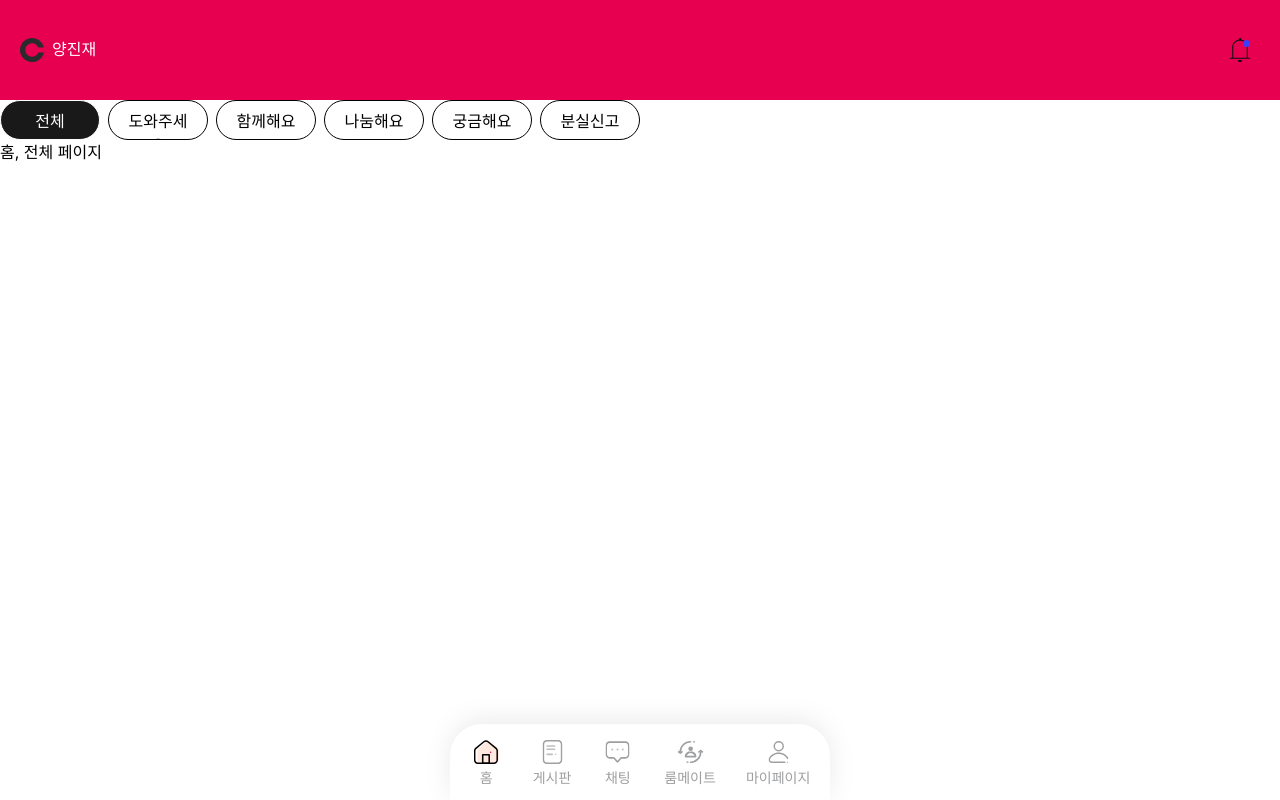
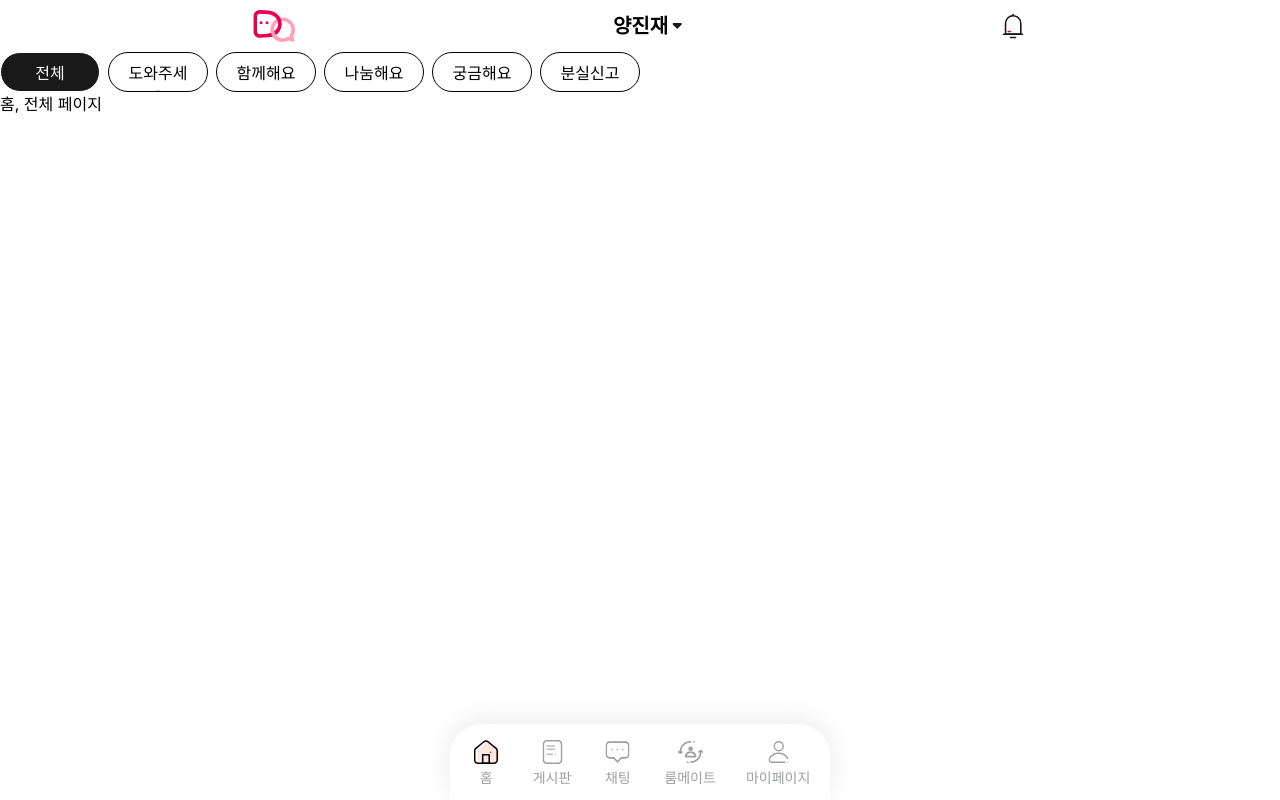
Before and after one commit to dormitoryFamilies/fe-project, a Next.js app in the folder dormitory-families-fe/: page /board in a window 1280 px wide. Built offline with nearby package versions, Linux system fonts and the light colour scheme.

Commit message:
feature: header 퍼블리싱
header 퍼블리싱 완료했습니다.

```diff
--- a/dormitory-families-fe/src/components/common/Header.tsx
+++ b/dormitory-families-fe/src/components/common/Header.tsx
@@ -1,44 +1,145 @@
 import React from 'react';
 
-export default function Header() {
+const Header = () =>{
     return (
-        <header className="
-            flex
-            justify-between
-            items-center
-            px-[1.25rem]
-            py-[0.25rem]
-            bg-primary
-            h-[100px]
-            ">
-            <div className="flex gap-x-2">
+            <header className="flex items-center justify-evenly gap-x-16">
                 <Logo/>
-                <div className="text-white">양진재</div>
-            </div>
-            <AlarmIcon/>
-        </header>
+                <div className="flex items-center gap-x-1">
+                    <div className="text-h2 font-bold">양진재</div>
+                    <DropDownIcon/>
+                </div>
+                <AlarmIcon/>
+            </header>
     );
 }
 
+export default Header;
+
 function Logo(props: React.SVGProps<SVGSVGElement>) {
     return (
-        <svg width={24} height={26} fill="none" xmlns="http://www.w3.org/2000/svg" {...props}>
-            <path
-                d="M18.337 15.454c-.984 2.495-3.412 4.27-6.253 4.27-3.709 0-6.724-3.017-6.724-6.721s3.015-6.721 6.724-6.721c2.84 0 5.272 1.772 6.253 4.27h5.577C22.775 5.061 17.904.924 12.08.924 5.42.924 0 6.34 0 13c0 6.659 5.42 12.076 12.081 12.076 5.823 0 10.694-4.137 11.83-9.625h-5.577l.003.003z"
-                fill="#2B2B2B"
-            />
+        <svg
+            width={55}
+            height={52}
+            fill="none"
+            xmlns="http://www.w3.org/2000/svg"
+            {...props}
+        >
+            <g clipPath="url(#prefix__clip0_922_2352)">
+                <path
+                    d="M35.772 42c-6.787 0-12.308-5.521-12.308-12.309 0-6.787 5.521-12.308 12.308-12.308 6.788 0 12.31 5.521 12.31 12.308a12.25 12.25 0 01-1.653 6.162l.823 3.564a1.826 1.826 0 01-2.314 2.156l-3.362-1.029A12.279 12.279 0 0135.771 42h.001zm0-20.967c-4.774 0-8.657 3.884-8.657 8.657s3.885 8.657 8.657 8.657a8.626 8.626 0 004.604-1.327c.45-.282 1-.356 1.507-.2l1.1.335-.282-1.217a1.827 1.827 0 01.263-1.428 8.613 8.613 0 001.464-4.819c0-4.774-3.884-8.657-8.657-8.657h.001z"
+                    fill="#FFA2B8"
+                />
+                <path
+                    d="M12.84 13.652c.055 0 .11 0 .166.005l8.062.506c2.78.174 5.344 1.283 7.22 3.122 1.829 1.793 2.837 4.15 2.837 6.635 0 2.486-1.007 4.844-2.836 6.635-1.876 1.84-4.44 2.949-7.221 3.123l-8.062.506a2.547 2.547 0 01-.168.005c-1.485 0-2.837-1.295-2.837-2.718V16.37c0-1.423 1.352-2.718 2.837-2.718M12.84 10C9.32 10 6.35 12.946 6.35 16.37v15.102c0 3.424 2.97 6.37 6.49 6.37a6.1 6.1 0 00.395-.012l8.062-.507c7.488-.47 13.48-6.153 13.48-13.401 0-7.25-5.992-12.934-13.48-13.404l-8.062-.506a6.172 6.172 0 00-.396-.012z"
+                    fill="#E70050"
+                />
+                <mask
+                    id="prefix__a"
+                    style={{
+                        maskType: "luminance",
+                    }}
+                    maskUnits="userSpaceOnUse"
+                    x={19}
+                    y={27}
+                    width={17}
+                    height={12}
+                >
+                    <path
+                        d="M35.687 34.851c-2.436 2.794-6.168 3.938-9.81 3.386-3.888-.587-8.871-1.282-6.034-5.882 2.683-4.347 13.96-8.392 15.844 2.495-2.436 2.794-1.883-10.887 0 0v.001z"
+                        fill="#fff"
+                    />
+                </mask>
+                <g mask="url(#prefix__a)">
+                    <path
+                        d="M12.84 13.652c.055 0 .11 0 .166.005l8.062.506c2.78.174 5.344 1.283 7.22 3.122 1.829 1.793 2.837 4.15 2.837 6.635 0 2.486-1.007 4.844-2.836 6.635-1.876 1.84-4.44 2.949-7.221 3.123l-8.062.506a2.547 2.547 0 01-.168.005c-1.485 0-2.837-1.295-2.837-2.718V16.37c0-1.423 1.352-2.718 2.837-2.718M12.84 10C9.32 10 6.35 12.946 6.35 16.37v15.102c0 3.424 2.97 6.37 6.49 6.37a6.1 6.1 0 00.395-.012l8.062-.507c7.488-.47 13.48-6.153 13.48-13.401 0-7.25-5.992-12.934-13.48-13.404l-8.062-.506a6.172 6.172 0 00-.396-.012z"
+                        fill="#E70050"
+                    />
+                    <path
+                        d="M35.772 42c-6.787 0-12.308-5.521-12.308-12.309 0-6.787 5.521-12.308 12.308-12.308 6.788 0 12.31 5.521 12.31 12.308a12.25 12.25 0 01-1.653 6.162l.823 3.564a1.826 1.826 0 01-2.314 2.156l-3.362-1.029A12.279 12.279 0 0135.771 42h.001zm0-20.967c-4.774 0-8.657 3.884-8.657 8.657s3.885 8.657 8.657 8.657a8.626 8.626 0 004.604-1.327c.45-.282 1-.356 1.507-.2l1.1.335-.282-1.217a1.827 1.827 0 01.263-1.428 8.613 8.613 0 001.464-4.819c0-4.774-3.884-8.657-8.657-8.657h.001z"
+                        fill="#FFA2B8"
+                    />
+                </g>
+                <path
+                    d="M14.075 24.176a1.522 1.522 0 100-3.043 1.522 1.522 0 000 3.043zM19.988 24.176a1.522 1.522 0 100-3.043 1.522 1.522 0 000 3.043z"
+                    fill="#E70050"
+                />
+            </g>
+            <defs>
+                <clipPath id="prefix__clip0_922_2352">
+                    <path
+                        fill="#fff"
+                        transform="translate(6.35 10)"
+                        d="M0 0h41.732v32H0z"
+                    />
+                </clipPath>
+            </defs>
         </svg>
     );
 }
 
 function AlarmIcon(props: React.SVGProps<SVGSVGElement>) {
     return (
-        <svg width={40} height={40} fill="none" xmlns="http://www.w3.org/2000/svg" {...props}>
+        <svg
+            width={40}
+            height={40}
+            fill="none"
+            xmlns="http://www.w3.org/2000/svg"
+            {...props}
+        >
             <path
-                d="M10 28.648v-.939h2.239V16.715c0-1.72.615-3.229 1.847-4.525 1.231-1.296 2.78-2.09 4.645-2.38v-.67c0-.317.123-.586.37-.808A1.29 1.29 0 0119.995 8c.35 0 .65.11.9.332.248.222.373.491.373.808v.67c1.865.29 3.414 1.084 4.645 2.38 1.231 1.296 1.847 2.804 1.847 4.525V27.71H30v.939H10zM19.993 32c-.617 0-1.143-.197-1.579-.59-.435-.395-.653-.868-.653-1.421h4.478c0 .558-.22 1.033-.66 1.424-.44.392-.968.587-1.586.587zm-6.71-4.29h13.433V16.715c0-1.676-.653-3.1-1.959-4.274-1.306-1.173-2.891-1.76-4.757-1.76-1.866 0-3.451.587-4.758 1.76-1.305 1.173-1.958 2.598-1.958 4.274V27.71z"
-                fill="#0D0E10"
+                d="M12.532 17.389a7.633 7.633 0 0115.266 0v10.767H12.532V17.389z"
+                stroke="#191919"
+                strokeWidth={1.6}
             />
-            <rect x={23} y={10} width={7} height={7} rx={3.5} fill="#3B3DFF" />
+            <rect
+                x={9.762}
+                y={27.389}
+                width={20.491}
+                height={1.6}
+                rx={0.8}
+                fill="#191919"
+            />
+            <rect
+                x={16.776}
+                y={30.724}
+                width={6.463}
+                height={1.6}
+                rx={0.8}
+                fill="#191919"
+            />
+            <rect
+                x={14.403}
+                y={24.724}
+                width={3.861}
+                height={1.537}
+                rx={0.768}
+                fill="#E70050"
+            />
+            <rect
+                x={20.807}
+                y={7.676}
+                width={2.56}
+                height={1.6}
+                rx={0.8}
+                transform="rotate(90 20.807 7.676)"
+                fill="#191919"
+            />
         </svg>
     );
 }
+function DropDownIcon(props: React.SVGProps<SVGSVGElement>) {
+    return (
+        <svg
+            width={10}
+            height={6}
+            fill="none"
+            xmlns="http://www.w3.org/2000/svg"
+            {...props}
+        >
+            <path
+                d="M4.509 5.293L.923 1.707C.293 1.077.74 0 1.63 0h7.172c.89 0 1.337 1.077.707 1.707L5.923 5.293a1 1 0 01-1.414 0z"
+                fill="#191919"
+            />
+        </svg>
+    );
+}
```
